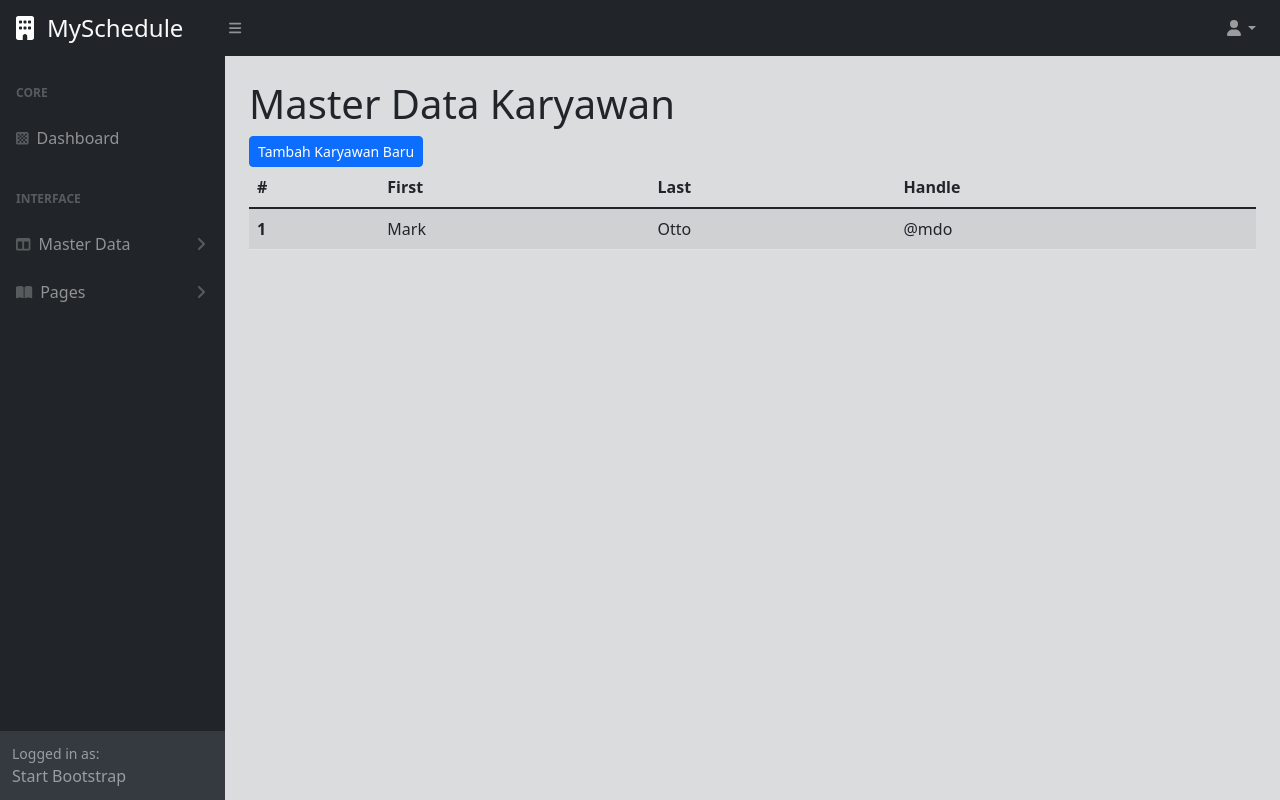
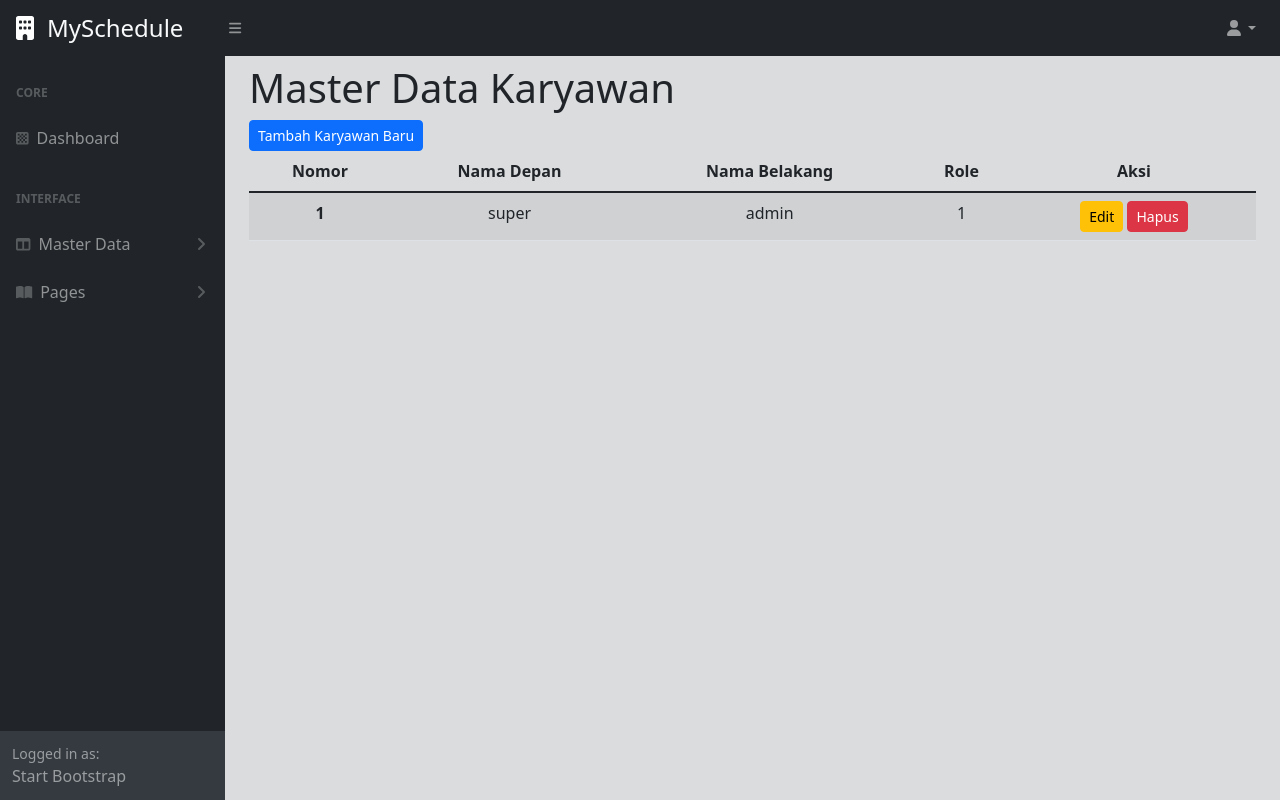
Before and after one commit to gmahes/agenda, a CodeIgniter app: page /agenda/administrator/employees in a window 1280 px wide. Run offline with CodeIgniter, Linux system fonts and the light colour scheme; a user stored in the database is signed in; data comes from the database, SQL or seed files in the repository; some libraries are stand-ins or nearby versions.

Commit message:
add page filter role and get user data from db

```diff
--- a/application/controllers/Administrator.php
+++ b/application/controllers/Administrator.php
@@ -6,20 +6,20 @@ class Administrator extends CI_Controller
     public function __construct()
     {
         parent::__construct();
-        if (!$this->session->userdata('username')) {
+        if (!$this->session->has_userdata('username')) {
             $this->session->set_flashdata('message', '<div class="alert alert-warning" role="alert">
                 Anda belum login!</div>');
             redirect('auth/login');
-        } elseif ($this->session->userdata('username')) {
-            if (!$this->session->userdata('role') == 1) {
-                echo "anda tidak bisa mengakses halaman ini";
-            }
+        } elseif ($this->session->has_userdata('username') && $this->session->userdata('role') == '0') {
+            echo "anda tidak bisa mengakses halaman ini";
+            die;
         }
     }
     public function index()
     {
         $data = [
-            'title' => 'Dashboard'
+            'title' => 'Dashboard',
+            'user' => $this->db->get('user_details')
         ];
         $this->load->view('administrators/templates/header', $data);
         $this->load->view('administrators/templates/topbar');
@@ -29,13 +29,15 @@ class Administrator extends CI_Controller
     }
     public function employees()
     {
+        $all_user = $this->db->get('user_details')->result_array();
         $data = [
-            'title' => 'Dashboard'
+            'title' => 'Dashboard',
+            'user' => $all_user
         ];
         $this->load->view('administrators/templates/header', $data);
         $this->load->view('administrators/templates/topbar');
         $this->load->view('administrators/templates/sidebar');
-        $this->load->view('administrators/employees');
+        $this->load->view('administrators/employees', $data);
         $this->load->view('administrators/templates/footer');
     }
     public function create()
--- a/application/controllers/Auth.php
+++ b/application/controllers/Auth.php
@@ -29,7 +29,8 @@ class Auth extends CI_Controller
             if (password_verify($password, $user['password'])) {
                 $data = [
                     'username' => $user['username'],
-                    'role' => $user['role']
+                    'role' => $user['role'],
+                    'last_name' => $user['last_name']
                 ];
                 $this->session->set_userdata($data);
                 redirect($user['role'] == 1 ? 'administrator' : 'member');
--- a/application/views/administrators/employees.php
+++ b/application/views/administrators/employees.php
@@ -2,7 +2,7 @@
     <main>
         <div class="container-fluid px-4">
             <!-- start content -->
-            <h1 class="mt-4">Master Data Karyawan</h1>
+            <h1 class="mt-2">Master Data Karyawan</h1>
             <!-- Button trigger modal -->
             <button type="button" class="btn btn-primary btn-sm" data-bs-toggle="modal" data-bs-target="#staticBackdrop">Tambah Karyawan Baru</button>
             <!-- Modal -->
@@ -59,25 +59,33 @@
             </div>
             <?= $this->session->flashdata('message'); ?>
             <div class="table-responsive">
-                <table class="table table-striped table-hover">
+                <?php $i = 1; ?>
+                <table class="table table-striped table-hover text-center">
                     <thead>
                         <tr>
-                            <th scope="col">#</th>
-                            <th scope="col">First</th>
-                            <th scope="col">Last</th>
-                            <th scope="col">Handle</th>
+                            <th scope="col">Nomor</th>
+                            <th scope="col">Nama Depan</th>
+                            <th scope="col">Nama Belakang</th>
+                            <th scope="col">Role</th>
+                            <th scope="col">Aksi</th>
                         </tr>
                     </thead>
                     <tbody class="table-group-divider">
-                        <tr>
-                            <th scope="row">1</th>
-                            <td>Mark</td>
-                            <td>Otto</td>
-                            <td>@mdo</td>
+                        <?php foreach ($user as $u) : ?>
+                            <tr>
+                                <th scope="row"><?= $i++; ?></th>
+                                <td><?= $u['first_name']; ?></td>
+                                <td><?= $u['last_name']; ?></td>
+                                <td><?= $u['role']; ?></td>
+                                <td>
+                                    <button class="btn btn-warning btn-sm">Edit</button>
+                                    <button class="btn btn-danger btn-sm">Hapus</button>
+                                </td>
+                            </tr>
+                        <?php endforeach ?>
                     </tbody>
                 </table>
             </div>
-            <!-- end content -->
         </div>
     </main>
 </div>
--- a/application/views/administrators/index.php
+++ b/application/views/administrators/index.php
@@ -2,7 +2,7 @@
     <main>
         <div class="container-fluid px-4">
             <!-- start content -->
-            <h1 class="mt-4">Dashboard</h1>
+            <h1 class="mt-2">Selamat datang, <?= $this->session->userdata('last_name'); ?></h1>
             <!-- end content -->
         </div>
     </main>
```
Also changed, not shown: application/controllers/Member.php (added, +23 -0 lines), application/models/Employees_model.php (added, +13 -0 lines).
